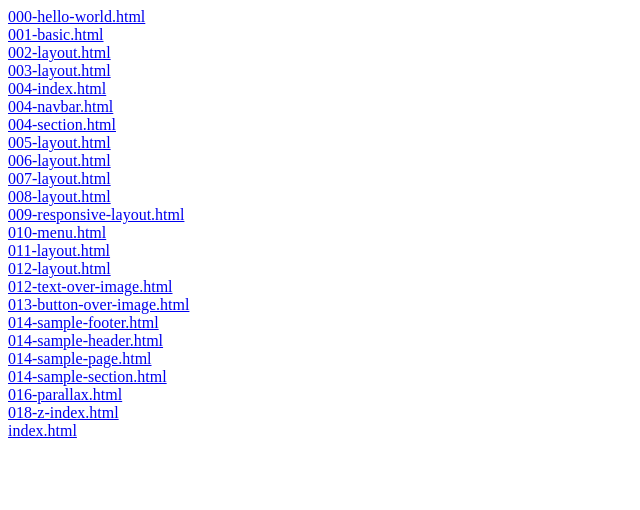
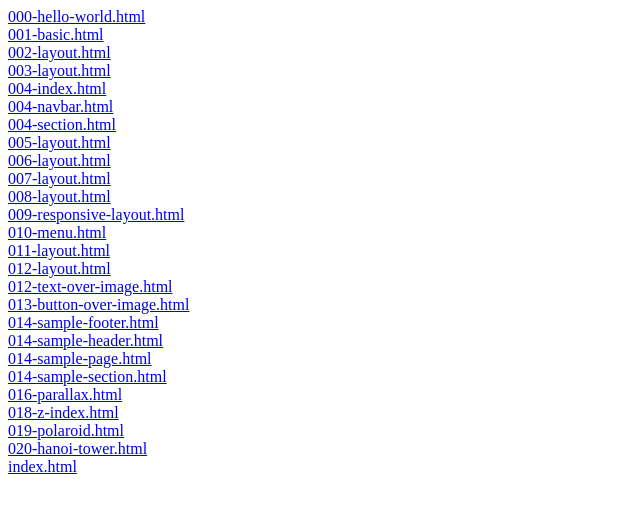
Before and after one commit to rusben/smxm8-uf5, a plain HTML site: page index.html in a window 1280 px wide. Shown: the whole page, without its empty margins (0-640 px from the left). Drawn offline with Linux system fonts and the light colour scheme.

Commit message:
index updated

```diff
--- a/index.html
+++ b/index.html
@@ -1,7 +1,3 @@
-<!--
-ls | grep html | awk -F: '{print "<a href=\""} {print $1} { print "\">"} {print  $1} { print " </a><br/>"}' > index.html
--->
-
 <a href="
 000-hello-world.html
 ">
@@ -118,6 +114,16 @@ ls | grep html | awk -F: '{print "<a href=\""} {print $1} { print "\">"} {print
 018-z-index.html
  </a><br/>
 <a href="
+019-polaroid.html
+">
+019-polaroid.html
+ </a><br/>
+<a href="
+020-hanoi-tower.html
+">
+020-hanoi-tower.html
+ </a><br/>
+<a href="
 index.html
 ">
 index.html
```
